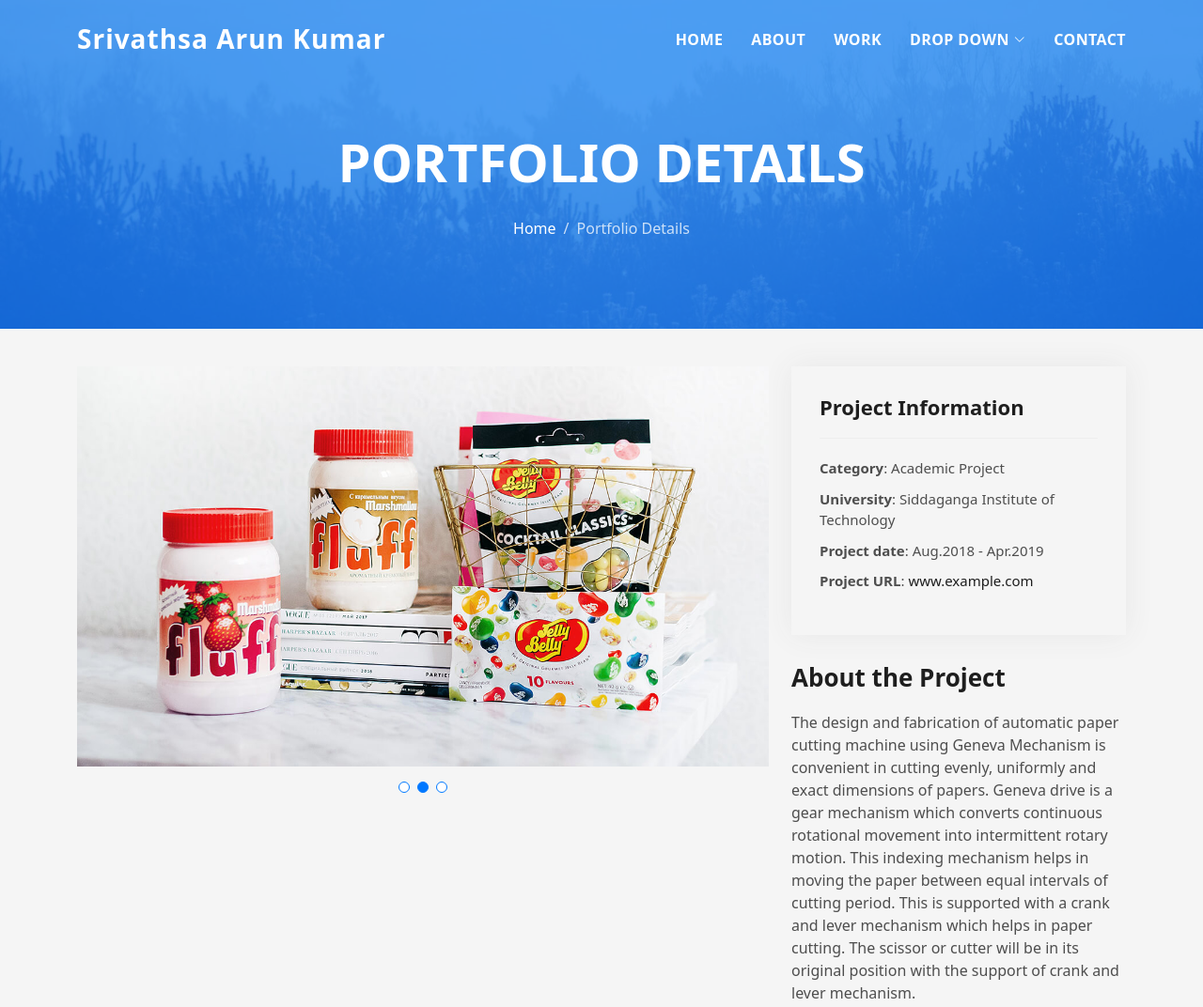
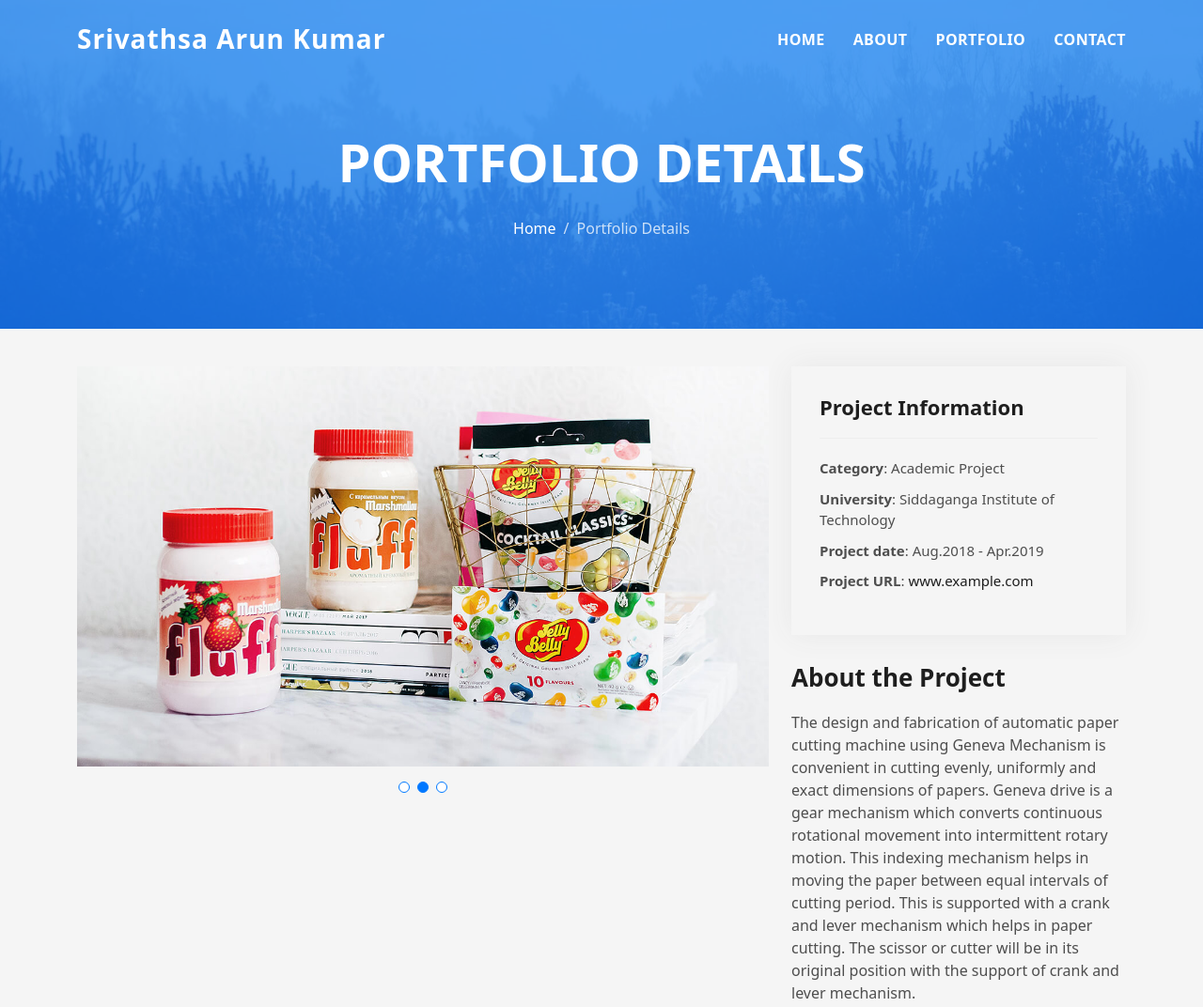
Before and after one commit to srivathsa24/.github.io, a plain HTML site: page portfolio-details3.html in a window 1280 px wide. Shown: the top 1072 px of the page at 94% size. Drawn offline with Linux system fonts and the light colour scheme.

Commit message:
Update portfolio-details3.html

```diff
--- a/portfolio-details3.html
+++ b/portfolio-details3.html
@@ -44,9 +44,9 @@
         <ul>
           <li><a class="nav-link scrollto " href="#hero">Home</a></li>
           <li><a class="nav-link scrollto" href="#about">About</a></li>
-          <li><a class="nav-link scrollto " href="#work">Work</a></li>
+          <li><a class="nav-link scrollto " href="#work">Portfolio</a></li>
           <!--<li><a class="nav-link scrollto " href="#blog">Blog</a></li>-->
-          <li class="dropdown"><a href="#"><span>Drop Down</span> <i class="bi bi-chevron-down"></i></a>
+         <!-- <li class="dropdown"><a href="#"><span>Drop Down</span> <i class="bi bi-chevron-down"></i></a>
             <ul>
               <li><a href="#">Drop Down 1</a></li>
               <li class="dropdown"><a href="#"><span>Deep Drop Down</span> <i class="bi bi-chevron-right"></i></a>
@@ -62,7 +62,7 @@
               <li><a href="#">Drop Down 3</a></li>
               <li><a href="#">Drop Down 4</a></li>
             </ul>
-          </li>
+          </li>-->
           <li><a class="nav-link scrollto" href="#contact">Contact</a></li>
         </ul>
         <i class="bi bi-list mobile-nav-toggle"></i>
```
